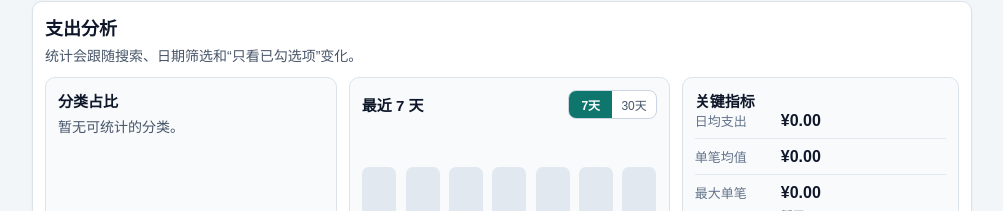
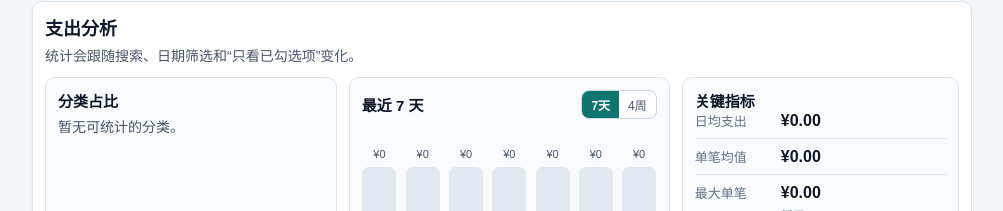
Before and after one commit to Averia729/expense-tracker, a React (Vite) app: page / in a window 1280 px wide. Shown: the part 367-578 px from the top of the page, without its empty margins (138-1141 px from the left). Built offline with nearby package versions, Linux system fonts and the light colour scheme.

Commit message:
Use weekly trend view

```diff
--- a/src/App.tsx
+++ b/src/App.tsx
@@ -51,7 +51,7 @@ const dateStringFromOffset = (offset: number) => {
 
 const shortDate = (date: string) => date.slice(5).replace("-", "/");
 
-const makeTrendBuckets = (items: Expense[], range: 7 | 30) => {
+const makeTrendBuckets = (items: Expense[], range: 7 | 28) => {
   if (range === 7) {
     return Array.from({ length: 7 }, (_, index) => {
       const date = dateStringFromOffset(index - 6);
@@ -62,9 +62,9 @@ const makeTrendBuckets = (items: Expense[], range: 7 | 30) => {
     });
   }
 
-  return Array.from({ length: 5 }, (_, index) => {
-    const startOffset = -29 + index * 6;
-    const endOffset = index === 4 ? 0 : startOffset + 5;
+  return Array.from({ length: 4 }, (_, index) => {
+    const startOffset = -27 + index * 7;
+    const endOffset = index === 3 ? 0 : startOffset + 6;
     const start = dateStringFromOffset(startOffset);
     const end = dateStringFromOffset(endOffset);
     const total = items
@@ -104,7 +104,7 @@ export default function App() {
   const [showSelectedOnly, setShowSelectedOnly] = useState(false);
   const [showExportPanel, setShowExportPanel] = useState(false);
   const [draggedId, setDraggedId] = useState<string | null>(null);
-  const [trendRange, setTrendRange] = useState<7 | 30>(7);
+  const [trendRange, setTrendRange] = useState<7 | 28>(7);
 
   const importInputRef = useRef<HTMLInputElement | null>(null);
 
@@ -507,7 +507,7 @@ export default function App() {
 
             <div className="chart-panel">
               <div className="panel-head">
-                <h3>最近 {trendRange} 天</h3>
+                <h3>{trendRange === 7 ? "最近 7 天" : "最近 4 周"}</h3>
                 <div className="range-toggle" aria-label="趋势范围">
                   <button
                     className={trendRange === 7 ? "active" : ""}
@@ -517,21 +517,21 @@ export default function App() {
                     7天
                   </button>
                   <button
-                    className={trendRange === 30 ? "active" : ""}
+                    className={trendRange === 28 ? "active" : ""}
                     type="button"
-                    onClick={() => setTrendRange(30)}
+                    onClick={() => setTrendRange(28)}
                   >
-                    30天
+                    4周
                   </button>
                 </div>
               </div>
-              <div className={`bar-chart ${trendRange === 30 ? "bar-chart-dense" : ""}`}>
+              <div className={`bar-chart ${trendRange === 28 ? "bar-chart-weekly" : ""}`}>
                 {trendData.map((item) => {
                   const height = item.total === 0 ? 4 : Math.max(10, (item.total / trendMax) * 100);
 
                   return (
                     <div key={item.key} className="bar-item" title={`${item.label} ${currency(item.total)}`}>
-                      <div className="bar-value">{trendRange === 7 && item.total ? currency(item.total) : ""}</div>
+                      <div className="bar-value">{item.total ? currency(item.total) : "¥0"}</div>
                       <div className="bar-track">
                         <div className="bar-fill" style={{ height: `${height}%` }} />
                       </div>
--- a/src/styles.css
+++ b/src/styles.css
@@ -204,9 +204,9 @@ h2 {
   min-height: 148px;
 }
 
-.bar-chart-dense {
-  grid-template-columns: repeat(5, minmax(0, 1fr));
-  gap: 14px;
+.bar-chart-weekly {
+  grid-template-columns: repeat(4, minmax(0, 1fr));
+  gap: 18px;
 }
 
 .bar-item {
@@ -218,7 +218,7 @@ h2 {
   align-items: end;
 }
 
-.bar-chart-dense .bar-item {
+.bar-chart-weekly .bar-item {
   grid-template-rows: 30px 88px 30px;
 }
 
@@ -229,8 +229,10 @@ h2 {
   overflow-wrap: anywhere;
 }
 
-.bar-chart-dense .bar-value {
+.bar-chart-weekly .bar-value {
   display: block;
+  font-weight: 700;
+  color: #334155;
 }
 
 .bar-track {
@@ -244,8 +246,8 @@ h2 {
   justify-self: center;
 }
 
-.bar-chart-dense .bar-track {
-  width: 28px;
+.bar-chart-weekly .bar-track {
+  width: 40px;
 }
 
 .bar-fill {
@@ -261,7 +263,7 @@ h2 {
   min-height: 14px;
 }
 
-.bar-chart-dense .bar-label {
+.bar-chart-weekly .bar-label {
   font-size: 11px;
   min-height: 28px;
   white-space: normal;
@@ -270,7 +272,7 @@ h2 {
   justify-self: center;
   color: #64748b;
   line-height: 1.2;
-  max-width: 72px;
+  max-width: 90px;
 }
 
 .range-summary {
```
